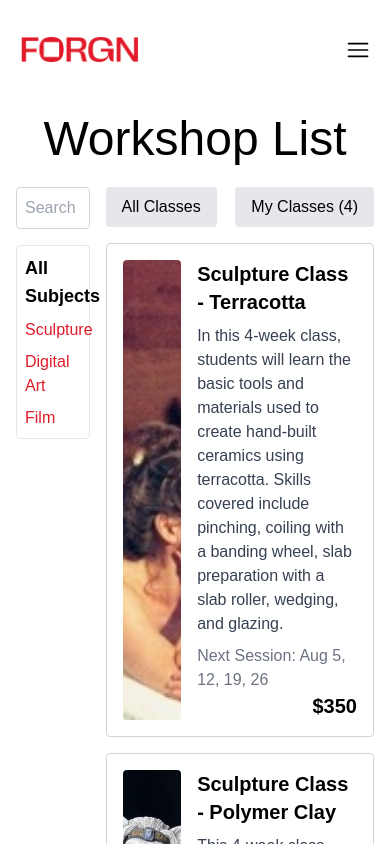
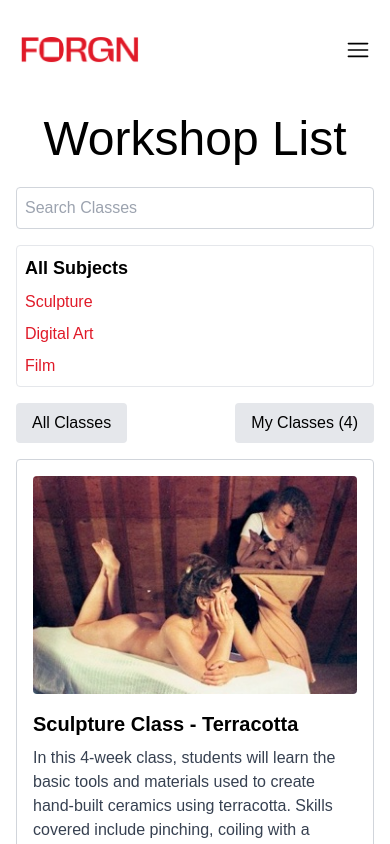
Before and after one commit to giorgio-villani/forgn, a Next.js app: page /workshops in a window 390 px wide. Shown: the top 844 px of the page. Built offline with nearby package versions, Linux system fonts and the light colour scheme.

Commit message:
adjusted workshop list; added keyword metadata

```diff
--- a/src/app/layout.tsx
+++ b/src/app/layout.tsx
@@ -19,6 +19,10 @@ export default function RootLayout({
         <meta
           name="description"
           content="Learn Skills, Make Art and Meet People"
+        />
+        <meta
+          name="keywords"
+          content="art, workshops, teachers, school, learning, art classes, sculpture, digital art, painting, drawing, creative classes, art education, Houston art studio, art lessons, art events, art exhibitions, creative community, art techniques, artistic skills, art for kids, art for adults, art courses, visual arts"
         />
         <meta property="og:title" content="Forgn Studio" />
         <meta
--- a/src/app/workshops/page.tsx
+++ b/src/app/workshops/page.tsx
@@ -40,14 +40,14 @@ export default function WorkshopList() {
     <div className="flex justify-center p-4 font-poppins">
       <div className="w-full max-w-[1200px]">
         <h1 className="text-5xl mb-6 text-center">Workshop List</h1>
-        <div className="flex">
-          <aside className="w-1/4 pr-4">
+        <div className="flex flex-col md:flex-row">
+          <div className="w-full md:w-1/4 pr-0 md:pr-4 mb-4 md:mb-0">
             <input
               type="text"
               placeholder="Search Classes"
               className="w-full p-2 mb-4 border border-gray-300 rounded"
             />
-            <div className="mb-4 border rounded p-2">
+            <div className="border rounded p-2">
               <h2 className="font-bold text-lg mb-2">All Subjects</h2>
               <ul className="space-y-2 text-customButton">
                 <li>
@@ -61,8 +61,9 @@ export default function WorkshopList() {
                 </li>
               </ul>
             </div>
-          </aside>
-          <main className="w-3/4">
+          </div>
+
+          <main className="md:w-3/4">
             <div className="flex justify-between mb-4">
               <button className="px-4 py-2 bg-gray-200 rounded">
                 All Classes
@@ -77,11 +78,14 @@ export default function WorkshopList() {
                   key={index}
                   className="border border-gray-300 rounded p-4 hover:bg-gray-200"
                 >
-                  <a href={`/workshops/${index}`} className="flex">
+                  <a
+                    href={`/workshops/${index}`}
+                    className="flex flex-col md:flex-row"
+                  >
                     <img
                       src={cls.image}
                       alt={cls.title}
-                      className="w-1/4 h-auto mr-4 rounded object-cover"
+                      className="w-full md:w-1/4 h-auto mb-4 md:mb-0 md:mr-4 rounded object-cover"
                     />
                     <div className="flex flex-col justify-between">
                       <div>
```
